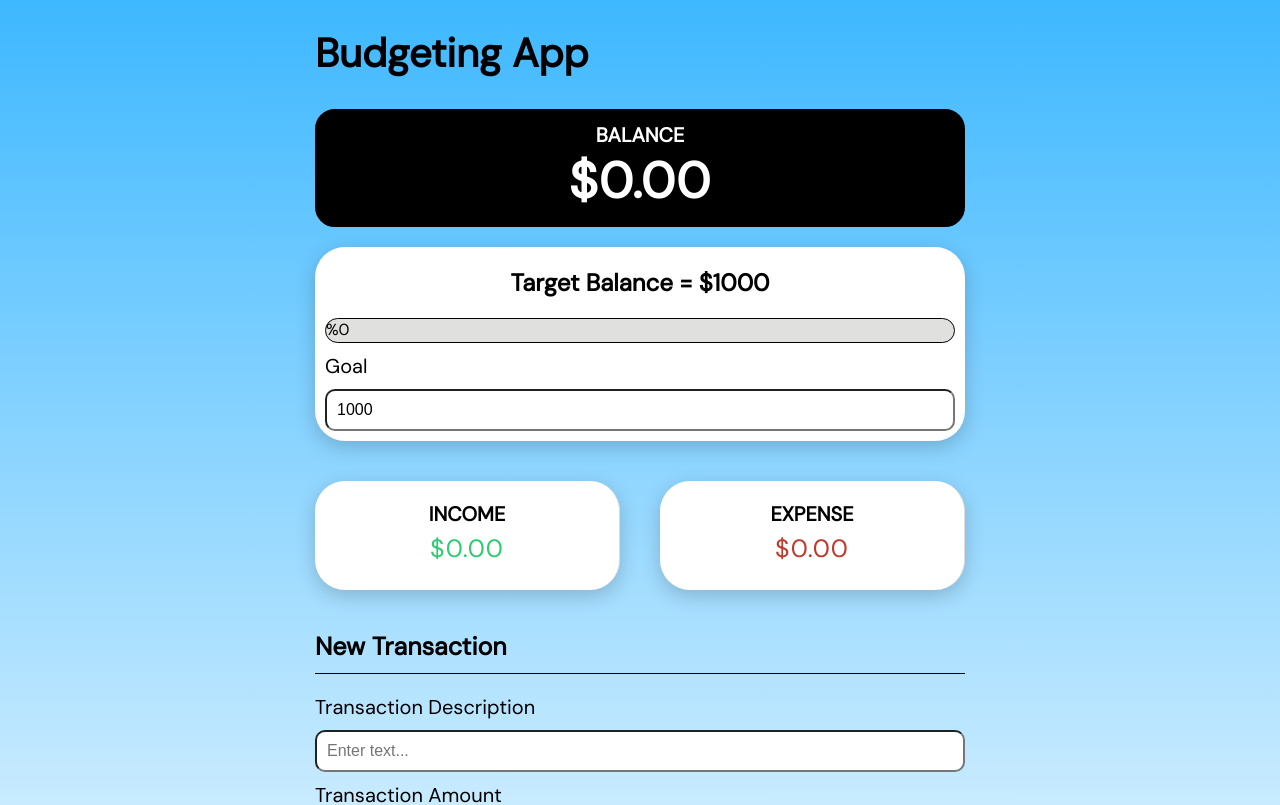
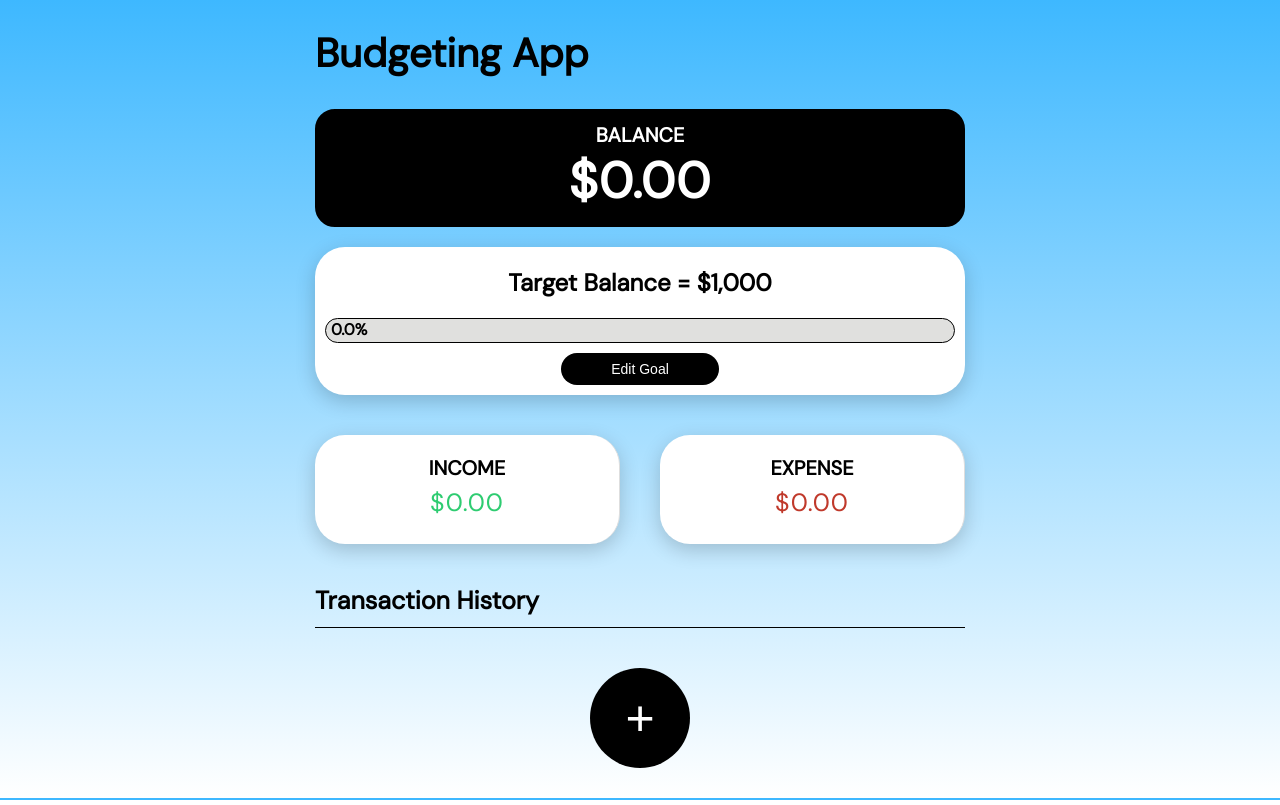
Before and after one commit to skylerchiu/Budgeting-App, a React (Create React App) app: page / in a window 1280 px wide. Shown: the top 805 px of the page. Built offline with nearby package versions, Linux system fonts and the light colour scheme.

Commit message:
Completion of Styling

```diff
--- a/src/App.css
+++ b/src/App.css
@@ -200,6 +200,22 @@ input[type = 'date']{
   box-shadow:  0 6px 20px 0 rgba(0, 0, 0, 0.19);
 }
 
+.list li.plus{
+  border-right:15px solid #2ecc71;
+}
+
+.list li.minus{
+  border-right: 15px solid #c0392b;
+}
+
+.list li.plus > .amount{
+  color:#2ecc71
+}
+
+.list li.minus > .amount{
+  color:#c0392b;
+}
+
 .delete-btn{
   cursor:pointer;
   background-color: #e74c3c;
@@ -244,6 +260,47 @@ input[type = 'date']{
 input[type = 'date'] {
   cursor: text;
 }
+.edit-goal{
+  cursor: pointer;
+  background-color: black;
+  box-shadow: var(--box-shadow);
+  color: #fff;
+  border: 0;
+  display:flex;
+  margin-left: auto;
+  margin-right: auto;
+  align-items: center;
+  font-size: 14px;
+  padding: 8px 5px 8px 5px;
+  width: 25%;
+  border-radius: 20px;
+  justify-content: center;
+  margin-top: 10px;
+  transition: 0.2s ease;
+}
 
+.edit-goal:hover{
+  background-color: rgb(73, 73, 73)
+}
 
-/*Progress Bar*/
+.add-button{
+  cursor: pointer;
+  background-color: black;
+  color: #fff;
+  border: 0;
+  display:flex;
+  margin-left: auto;
+  margin-right: auto;
+  align-items: center;
+  font-size: 50px;
+  border-radius: 50%;
+  justify-content: center;
+  margin-top: 10px;
+  width: 100px;
+  height: 100px;
+  transition: 0.2s ease;
+}
+
+.add-button:hover{
+  background-color:rgb(73, 73, 73)
+}
--- a/src/App.js
+++ b/src/App.js
@@ -17,8 +17,9 @@ function App() {
      <Balance/>
      <ProgressBar/>
      <Income_Expenses/>
+     <TransactionList/>
      <AddTransaction/>
-     <TransactionList/>
+
      </div>
     </div>
     </GlobalProvider>
--- a/src/Components/AddTransaction.js
+++ b/src/Components/AddTransaction.js
@@ -6,6 +6,7 @@ export const AddTransaction = () => {
     const [text, setText] = useState('');
     const [amount, setAmount] = useState('');
     const[date, setDate] = useState('');
+    const [show, toggleShow] = React.useState(true);
 
     const {addTransaction} = useContext(GlobalContext)
 
@@ -23,6 +24,7 @@ export const AddTransaction = () => {
     }
     return (
         <div>
+            {!show &&
             <form onSubmit = {onSubmit}>
                 <h4>New Transaction</h4>
 
@@ -42,8 +44,12 @@ export const AddTransaction = () => {
                 </div>
                 <button className = "add-transaction-button">Add Transaction</button>
 
-            </form>
-
+            </form>}
+            <button className = "add-button"
+                    onClick={() => toggleShow(!show)}
+                    >
+                    {show ? '+' : 'X'}
+            </button>
         </div>
     )
 }
--- a/src/Components/Balance.js
+++ b/src/Components/Balance.js
@@ -5,11 +5,11 @@ export const Balance = () => {
     const {transactions} = useContext(GlobalContext);
     const amounts = transactions.map(transaction => transaction.amount);
     const total = amounts.reduce((acc,item) => (acc+=item), 0).toFixed(2)
-
+    const total_string = total.toString().replace(/(\d)(?=(\d{3})+(?!\d))/g, '$1,')
     return (
         <div className = "balance">
             <h2>Balance</h2>
-            <h3 id = "Balance">${total}</h3>
+            <h3 id = "Balance">${total_string}</h3>
         </div>
     )
 }
--- a/src/Components/Income_Expenses.js
+++ b/src/Components/Income_Expenses.js
@@ -10,21 +10,24 @@ export const Income_Expenses = () => {
     .reduce((acc, item) =>(acc += item), 0)
     .toFixed(2);
 
+    const income_string = income.toString().replace(/(\d)(?=(\d{3})+(?!\d))/g, '$1,')
+
     const expense = (amounts
     .filter (item => item < 0)
     .reduce((acc, item ) => (acc += item), 0)*-1)
     .toFixed(2)
 
+    const expense_string = expense.toString().replace(/(\d)(?=(\d{3})+(?!\d))/g, '$1,')
     return (
         <>
             <div className = "income-expense-container">
                 <div>
                     <h6>Income</h6>
-                    <p className = "money income">${income}</p>
+                    <p className = "money income">${income_string}</p>
                 </div>
                 <div>
                     <h6>Expense</h6>
-                    <p className = "money expense">${expense}</p>
+                    <p className = "money expense">${expense_string}</p>
                 </div>
             </div>
         </>
--- a/src/Components/Progress_Bar.js
+++ b/src/Components/Progress_Bar.js
@@ -5,17 +5,24 @@ export const ProgressBar = () => {
     const {transactions} = useContext(GlobalContext);
     const amounts = transactions.map(transaction => transaction.amount);
     const total = amounts.reduce ((acc, item) => (acc += item), 0).toFixed(2);
-
+    const [show, toggleShow] = React.useState(true);
 
     var [goal, setGoal] = useState(1000);
-    var completed = ((+total)/goal)*100;
-
+    var completed = (((+total)/goal)*100).toFixed(1);
+    var completed_bar = completed
+    if (completed_bar > 100){
+        completed_bar=100;
+    }
     const onSubmit = e =>{
         e.preventDefault();
         const newGoal = {
             goal
         }
     }
+
+
+    const goal_string = goal.toString().replace(/(\d)(?=(\d{3})+(?!\d))/g, '$1,')
+
     const containerStyles = {
         height: 25,
         width: '100%',
@@ -26,7 +33,7 @@ export const ProgressBar = () => {
 
     const progressBarFill = {
         height: '100%',
-        width: `${completed}%`,
+        width: `${completed_bar}%`,
         backgroundColor: 'orange',
         transition: 'width 1s ease-in-out',
         borderRadius: 'inherit',
@@ -41,22 +48,34 @@ export const ProgressBar = () => {
         boxShadow:  '0 6px 20px 0 rgba(0, 0, 0, 0.19)'
 
     }
+
+    const label = {
+        padding: 5,
+        color: 'black',
+        fontWeight: 'bold',
+
+    }
     return(
         <div style = {componentStyles}>
-                <h5>Target Balance = ${goal}</h5>
+                <h5>Target Balance = ${goal_string}</h5>
             <div style = {containerStyles}>
                 <div style = {progressBarFill}>
-                    <span class = "goal-precent">%{completed}</span>
+                    <span style = {label}>{completed}%</span>
                 </div>
             </div>
 
+        <button className = "edit-goal"
+            onClick={() => toggleShow(!show)}>
+           {show ? 'Edit Goal' : 'Confirm'}
+        </button>
+        {!show &&
         <form onSubmit = {onSubmit}>
             <div className = "form-control">
-                <label htmlFor = "text">Goal</label>
+                <label htmlFor = "text">Enter Target Balance</label>
                 <input type = "number" value = {goal} min = '1' onChange={(e) => setGoal(e.target.value)} placeholder = "Enter Goal" required></input>
             </div>
 
-        </form>
+        </form>}
 
         </div>
     )
--- a/src/Components/Transaction.js
+++ b/src/Components/Transaction.js
@@ -4,10 +4,11 @@ import {GlobalContext} from '../context/GlobalState'
 export const Transaction = ({transaction}) => {
     const {deleteTransaction } = useContext(GlobalContext);
     const sign = transaction.amount <0 ? '-' : '+'
+    const amount_string = Math.abs(transaction.amount).toString().replace(/(\d)(?=(\d{3})+(?!\d))/g, '$1,')
 
     return (
-        <li className = {transaction.amount <0 ? 'minues' : 'plus'}>
-                  <span class = "text">{transaction.text}</span> <span class = "date"><br/> {transaction.date}</span> <span class = "amount">{sign}  ${transaction.amount}</span><button onClick = {() => deleteTransaction(transaction.id)} className = "delete-btn">x</button>
+        <li className = {transaction.amount <0 ? 'minus' : 'plus'}>
+                  <span class = "text">{transaction.text}</span> <span class = "date"><br/> {transaction.date}</span> <span class = "amount">{sign}  ${amount_string}</span><button onClick = {() => deleteTransaction(transaction.id)} className = "delete-btn">x</button>
         </li>
     )
 }
```
